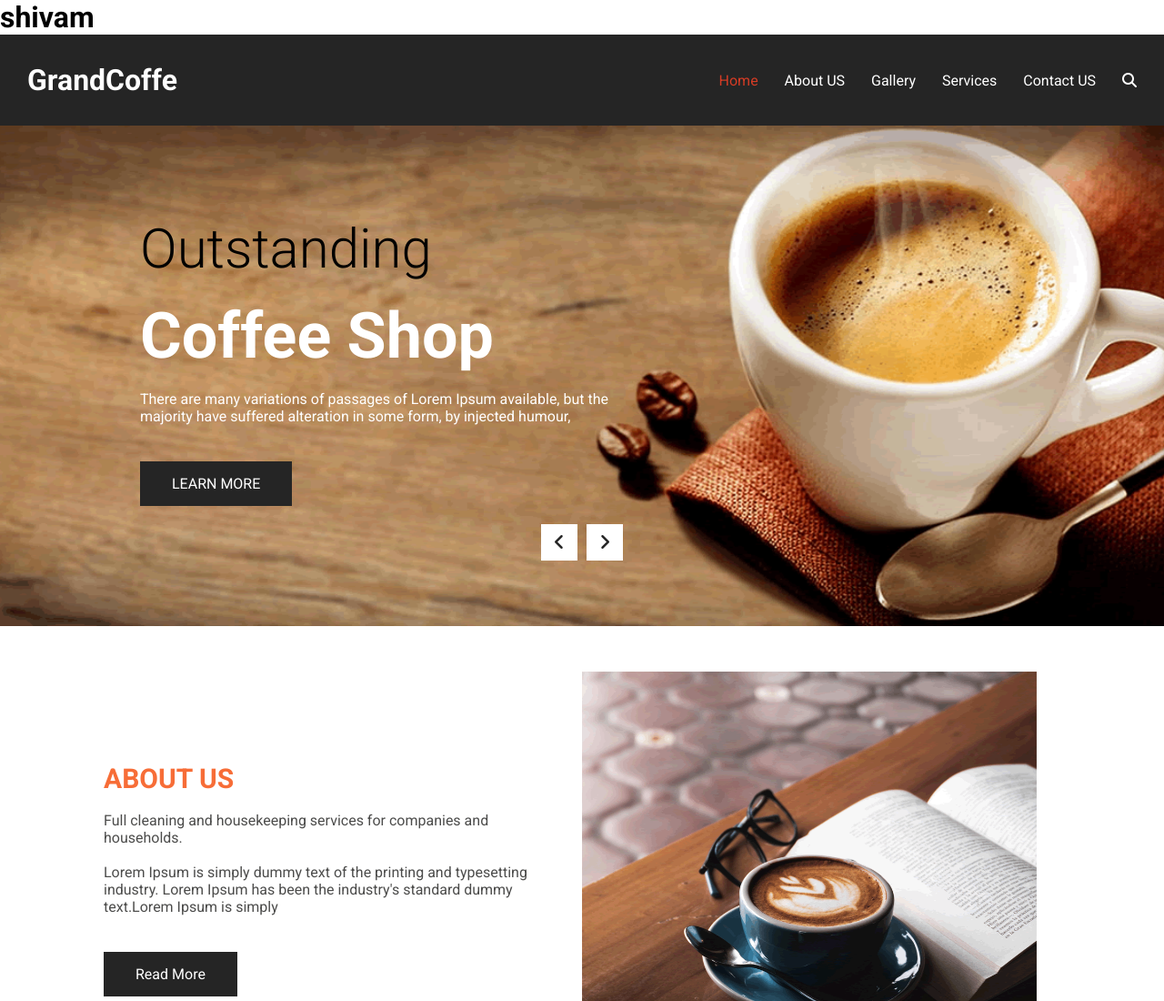
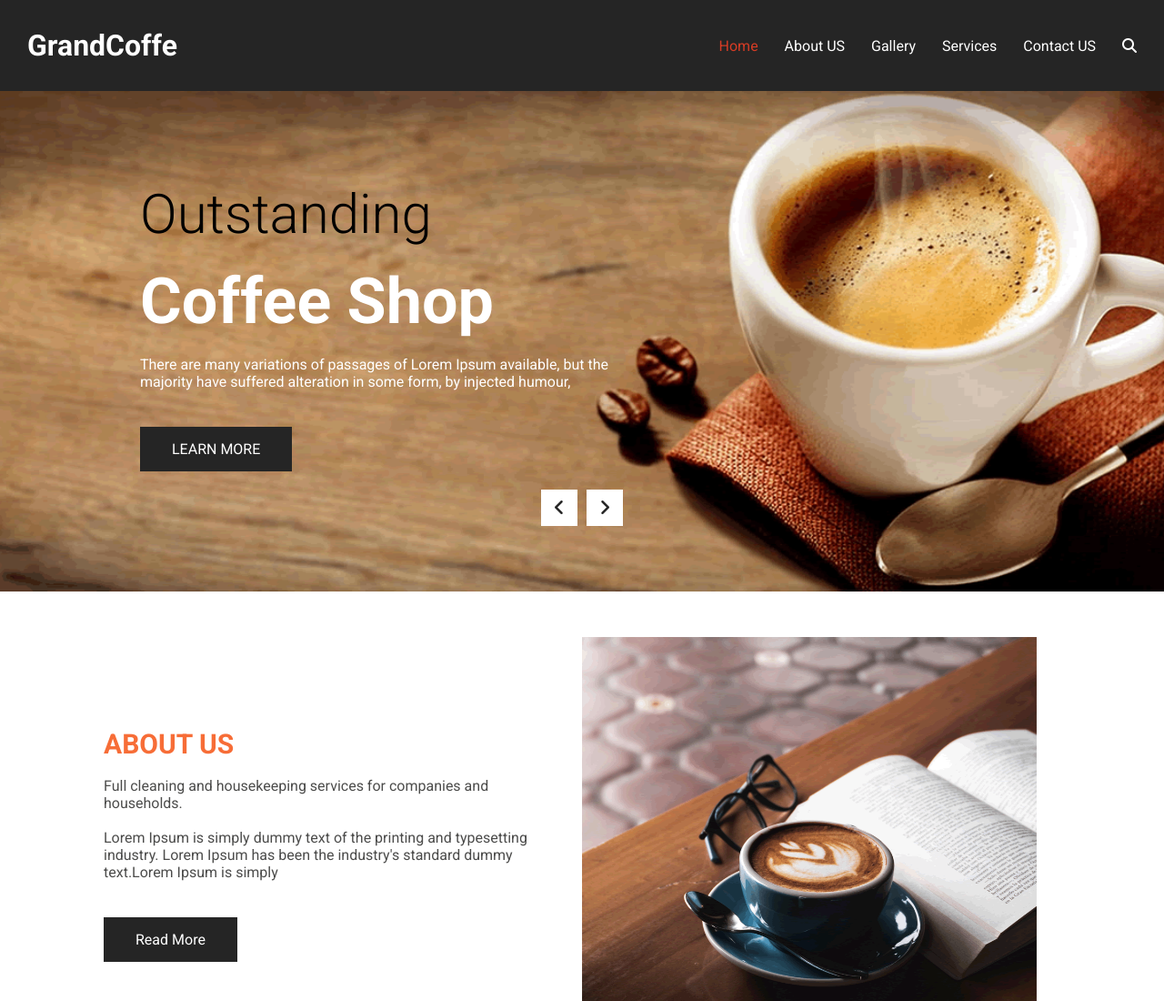
Before and after one commit to shivamwalia1611/grandcafe, a plain HTML site: page index.html in a window 1280 px wide. Shown: the top 1100 px of the page at 91% size. Drawn offline with Linux system fonts and the light colour scheme.

Commit message:
Update index.html

```diff
--- a/index.html
+++ b/index.html
@@ -26,7 +26,6 @@
 </head>
 
 <body>
-    <h1>shivam</h1>
     <div class="main">
         <div class="logo">
             <h1>GrandCoffe</h1>
```
